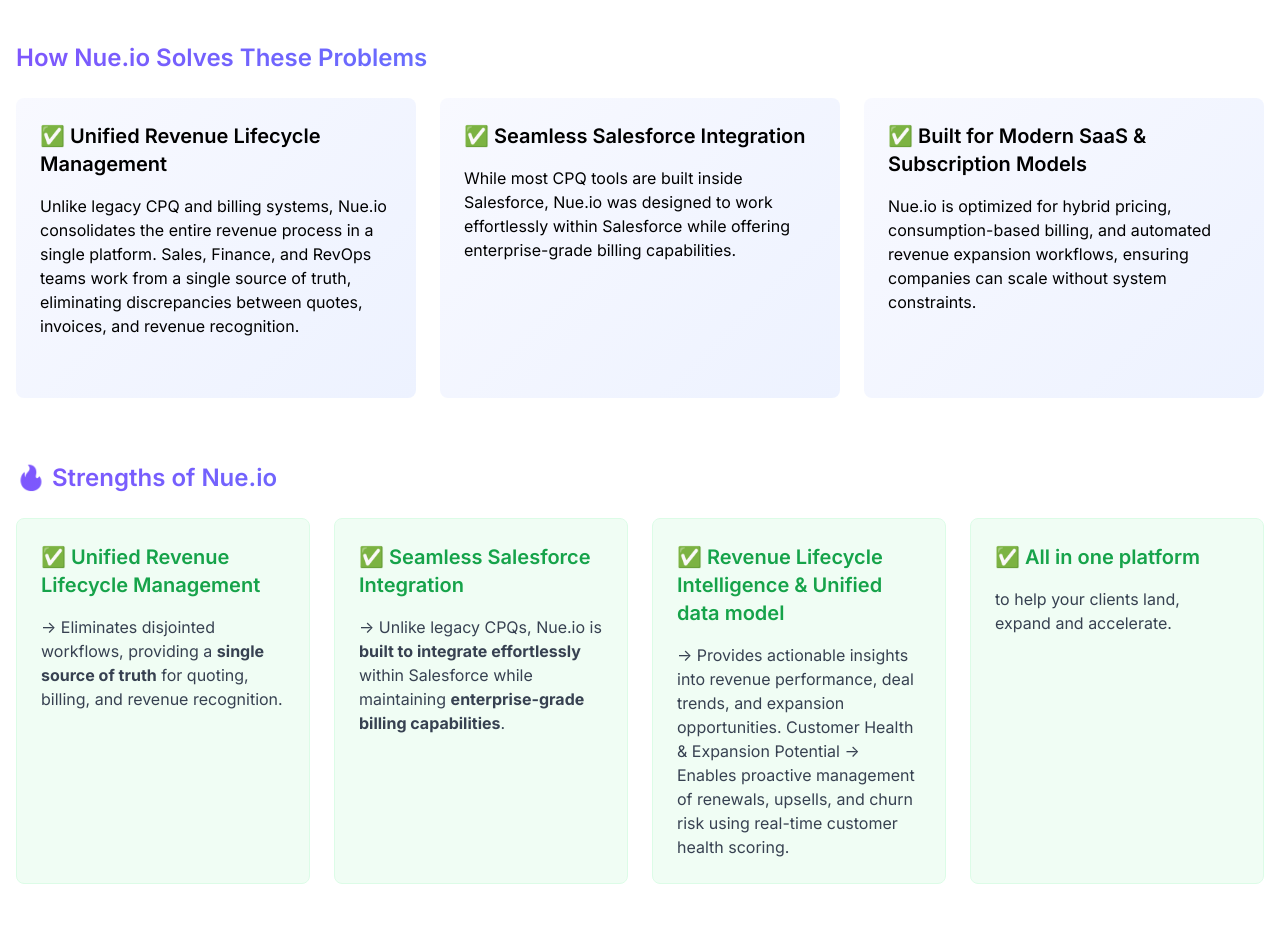
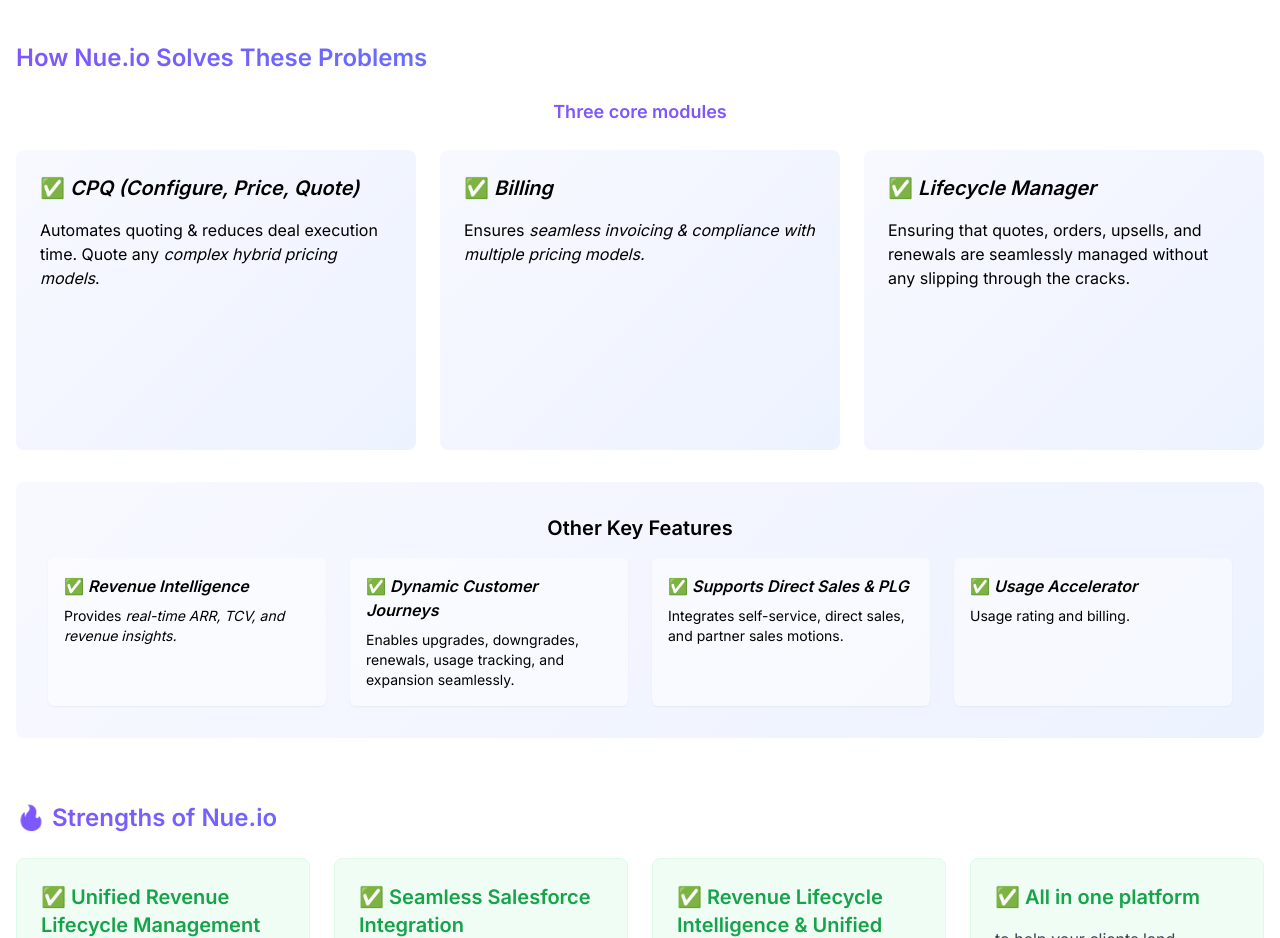
Before and after one commit to lchaquea/nue.iocasestudy, a plain HTML site: page index.html in a window 1280 px wide. Shown: the part 1628-2566 px from the top of the page. Drawn offline with nearby package versions, Linux system fonts and the light colour scheme.

Commit message:
Update 'How Nue.io Solves These Problems' section with core modules and key features

```diff
--- a/index.html
+++ b/index.html
@@ -636,21 +636,47 @@
             <!-- How Nue.io Solves These Problems -->
             <div id="nue-solution" class="w-full mx-auto mb-16 section-fade">
                 <h3 class="text-2xl font-semibold mb-6 gradient-text">How Nue.io Solves These Problems</h3>
+                <h4 class="text-lg font-semibold mb-6 text-center text-nue-purple">Three core modules</h4>
                 <div class="flex flex-row gap-6 justify-between">
                     <div class="p-6 rounded-lg bg-gradient-light w-1/3 min-h-[300px] flex flex-col card-hover-effect">
-                        <h4 class="text-xl font-semibold mb-4">✅ Unified Revenue Lifecycle Management</h4>
-                        <p>Unlike legacy CPQ and billing systems, Nue.io consolidates the entire revenue process in a single platform. Sales, Finance, and RevOps teams work from a single source of truth, eliminating discrepancies between quotes, invoices, and revenue recognition.</p>
-                </div>
+                        <h4 class="text-xl font-semibold mb-4">✅ <em>CPQ (Configure, Price, Quote)</em></h4>
+                        <p>Automates quoting & reduces deal execution time. Quote any <em>complex hybrid pricing models</em>.</p>
+                    </div>
 
                     <div class="p-6 rounded-lg bg-gradient-light w-1/3 min-h-[300px] flex flex-col card-hover-effect">
-                        <h4 class="text-xl font-semibold mb-4">✅ Seamless Salesforce Integration</h4>
-                        <p>While most CPQ tools are built inside Salesforce, Nue.io was designed to work effortlessly within Salesforce while offering enterprise-grade billing capabilities.</p>
-                </div>
+                        <h4 class="text-xl font-semibold mb-4">✅ <em>Billing</em></h4>
+                        <p>Ensures <em>seamless invoicing & compliance with multiple pricing models.</em></p>
+                    </div>
 
                     <div class="p-6 rounded-lg bg-gradient-light w-1/3 min-h-[300px] flex flex-col card-hover-effect">
-                        <h4 class="text-xl font-semibold mb-4">✅ Built for Modern SaaS & Subscription Models</h4>
-                        <p>Nue.io is optimized for hybrid pricing, consumption-based billing, and automated revenue expansion workflows, ensuring companies can scale without system constraints.</p>
-                </div>
+                        <h4 class="text-xl font-semibold mb-4">✅ <em>Lifecycle Manager</em></h4>
+                        <p>Ensuring that quotes, orders, upsells, and renewals are seamlessly managed without any slipping through the cracks.</p>
+                    </div>
+                </div>
+
+                <!-- Other Key Features -->
+                <div class="mt-8">
+                    <div class="p-8 rounded-lg bg-gradient-light w-full flex flex-col card-hover-effect">
+                        <h4 class="text-xl font-semibold mb-4 text-center">Other Key Features</h4>
+                        <div class="grid grid-cols-1 md:grid-cols-2 lg:grid-cols-4 gap-6">
+                            <div class="p-4 rounded-md bg-white/50 shadow-sm">
+                                <h5 class="font-semibold mb-2">✅ <em>Revenue Intelligence</em></h5>
+                                <p class="text-sm">Provides <em>real-time ARR, TCV, and revenue insights.</em></p>
+                            </div>
+                            <div class="p-4 rounded-md bg-white/50 shadow-sm">
+                                <h5 class="font-semibold mb-2">✅ <em>Dynamic Customer Journeys</em></h5>
+                                <p class="text-sm">Enables upgrades, downgrades, renewals, usage tracking, and expansion seamlessly.</p>
+                            </div>
+                            <div class="p-4 rounded-md bg-white/50 shadow-sm">
+                                <h5 class="font-semibold mb-2">✅ <em>Supports Direct Sales & PLG</em></h5>
+                                <p class="text-sm">Integrates self-service, direct sales, and partner sales motions.</p>
+                            </div>
+                            <div class="p-4 rounded-md bg-white/50 shadow-sm">
+                                <h5 class="font-semibold mb-2">✅ <em>Usage Accelerator</em></h5>
+                                <p class="text-sm">Usage rating and billing.</p>
+                            </div>
+                        </div>
+                    </div>
                 </div>
             </div>
 
```
